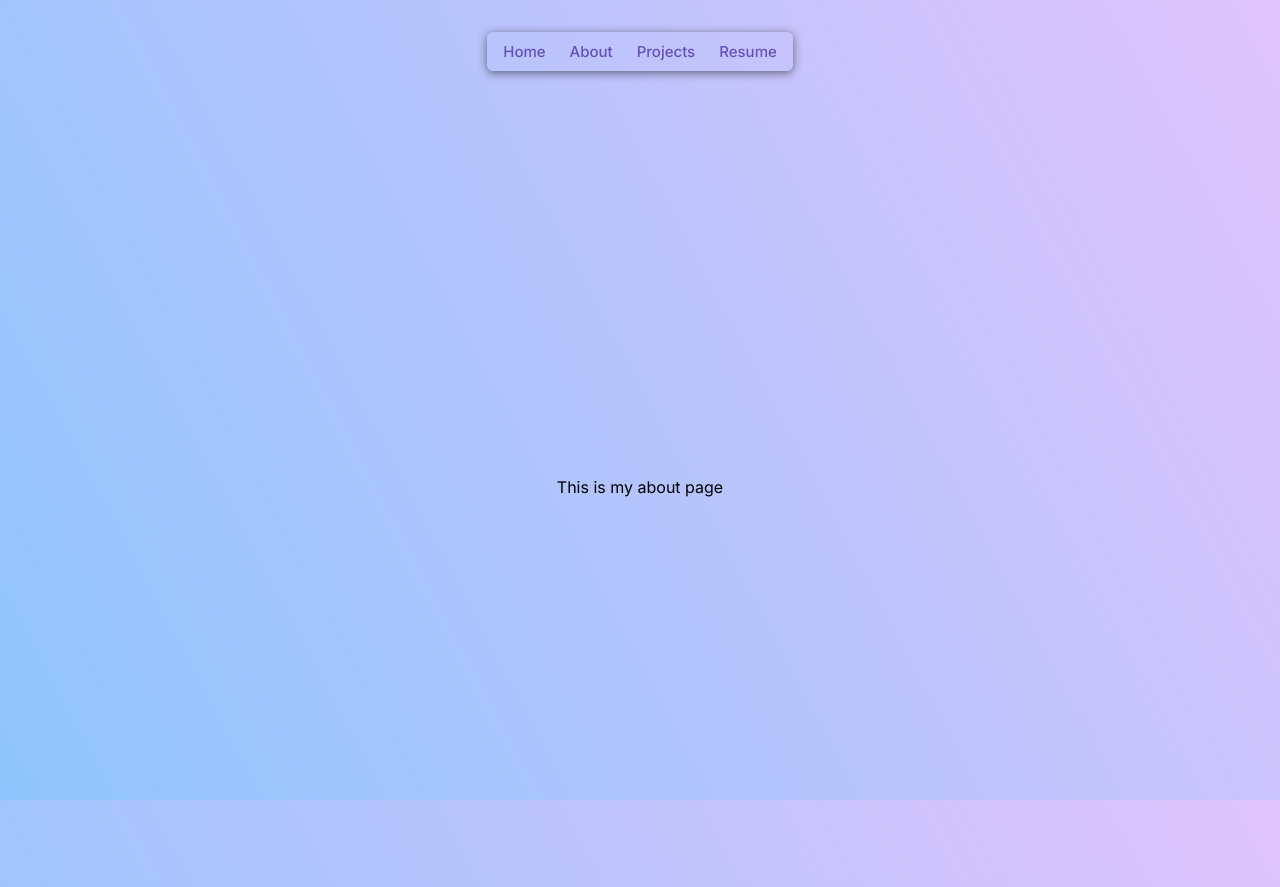
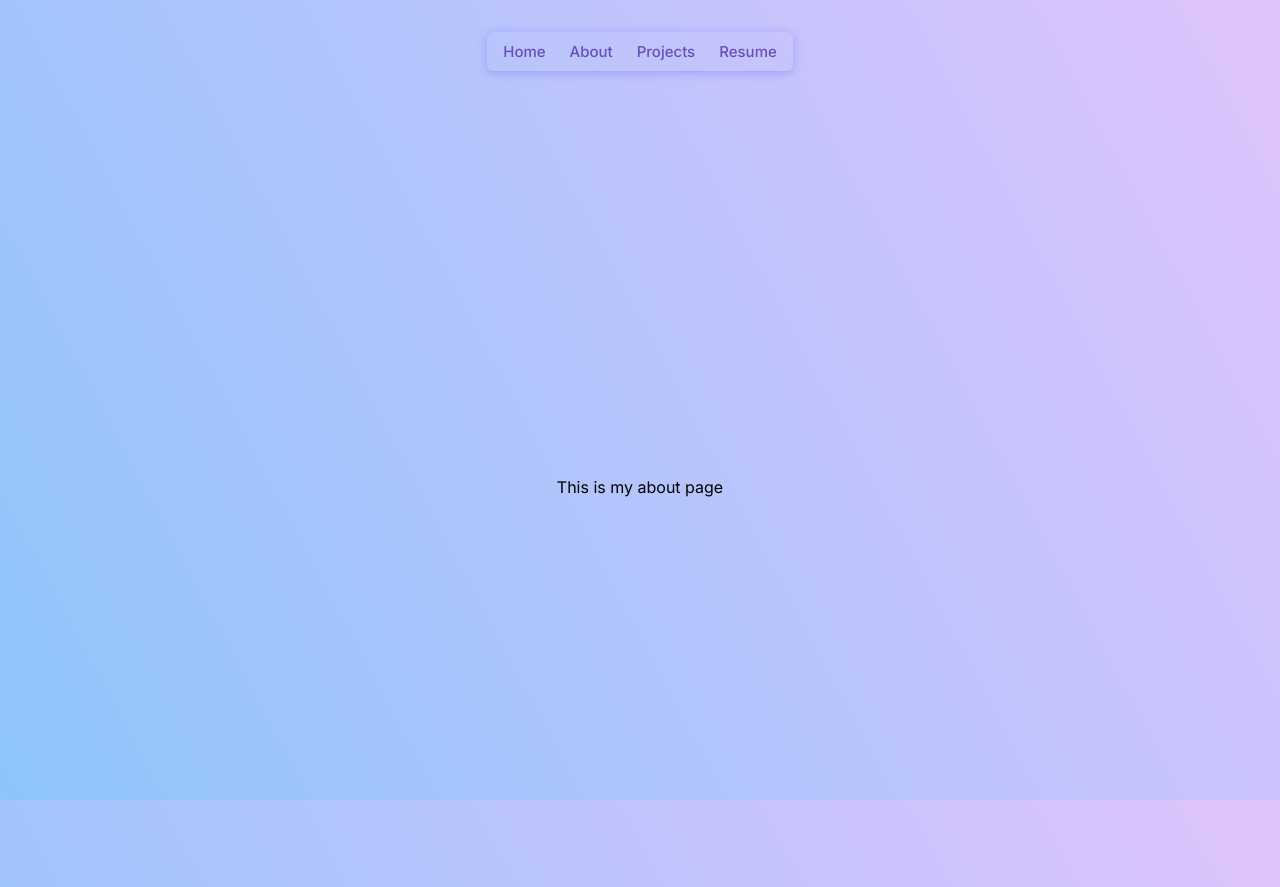
Before and after one commit to piklume/sayak-portfolio, a Next.js app: page /about in a window 1280 px wide. Built offline with nearby package versions, Linux system fonts and the light colour scheme.

Commit message:
fix: update header shadow

```diff
--- a/app/common/components/navMenuBar.tsx
+++ b/app/common/components/navMenuBar.tsx
@@ -9,7 +9,7 @@ const NavMenuBar = () => {
   return (
     <header className="my-4">
       <NavigationMenu.Root className="relative z-[1] flex w-full justify-center">
-        <NavigationMenu.List className="center shadow-blackA7 m-0 flex list-none rounded-[6px] bg-transparent p-1 shadow-[0_2px_10px]">
+        <NavigationMenu.List className="center shadow-indigo-500/40 m-0 flex list-none rounded-[6px] bg-transparent p-1 shadow-[0_2px_10px]">
           {MENU_LIST.map((menuItem) => (
             <NavigationMenu.Item key={menuItem.name}>
               <Link
```
